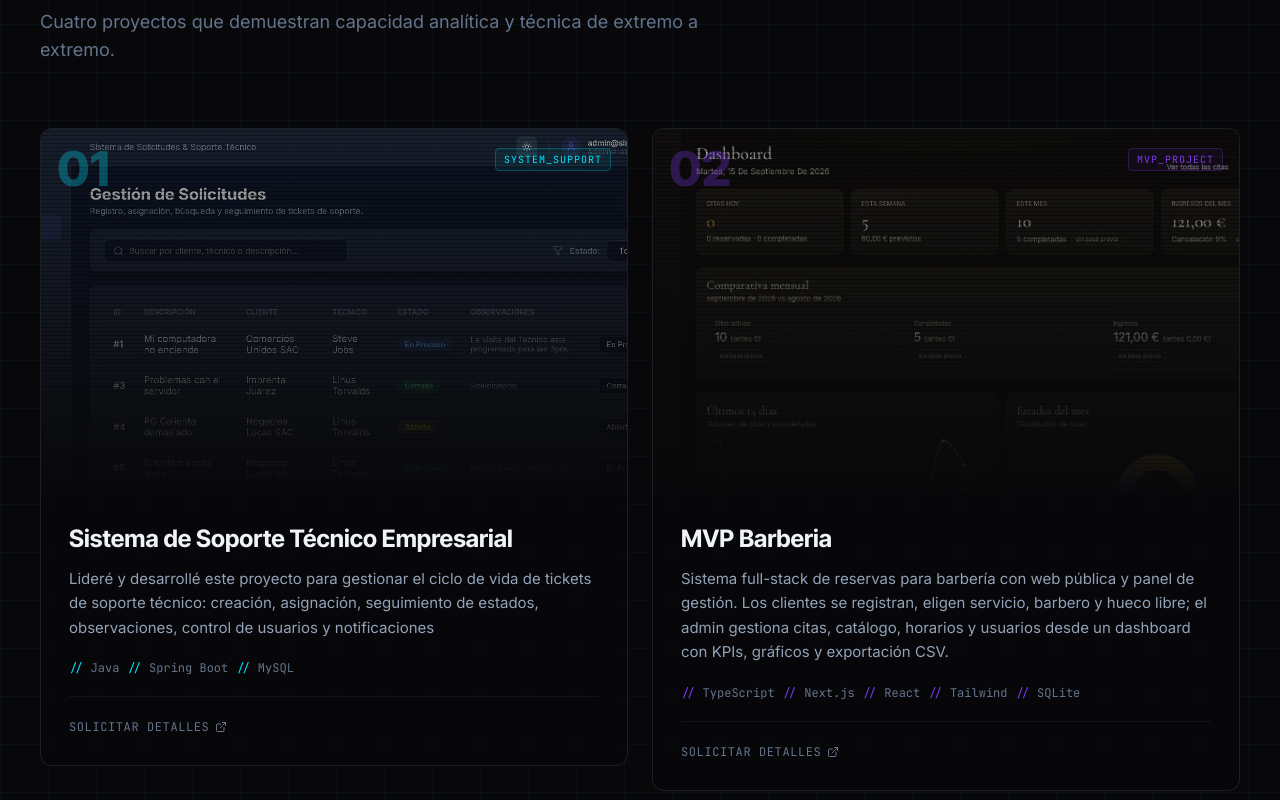
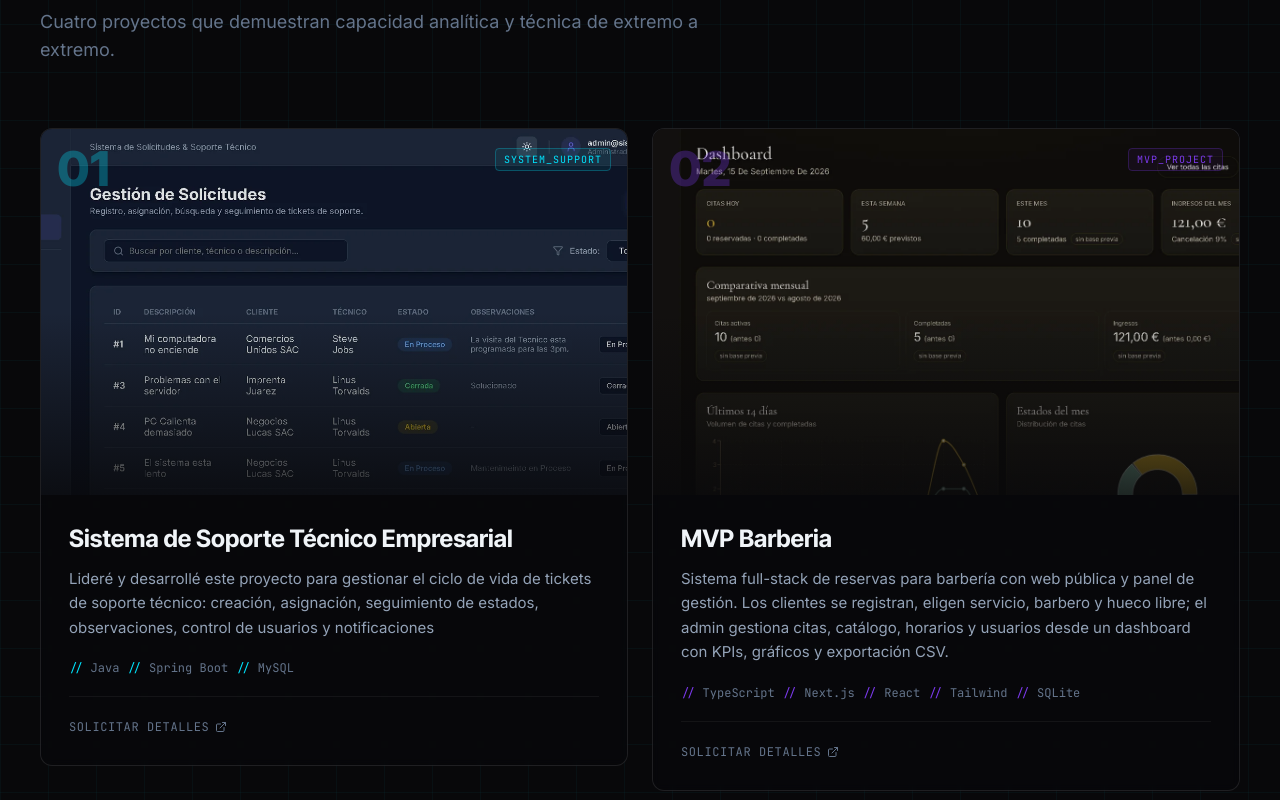
Before and after one commit to luisllatas-dev/Mi-Portafolio-v2, a React (Vite) app: page / in a window 1280 px wide. Shown: the part 3060-3860 px from the top of the page. Built offline with nearby package versions, Linux system fonts and the light colour scheme.

Commit message:
style: remove scanlines overlay and brighten project thumbnails

```diff
--- a/src/components/portfolio/Projects.jsx
+++ b/src/components/portfolio/Projects.jsx
@@ -97,13 +97,13 @@ export default function Projects() {
                 aria-describedby={`desc-${p.id}`}
               >
                 {/* Thumbnail */}
-                <div className="relative aspect-[16/10] overflow-hidden scanlines">
+                <div className="relative aspect-[16/10] overflow-hidden">
                   <img
                     src={p.image}
                     alt={p.title}
-                    className="w-full h-full object-cover opacity-70 group-hover:opacity-90 group-hover:scale-105 transition-all duration-700"
+                    className="w-full h-full object-cover opacity-90 group-hover:opacity-100 group-hover:scale-105 transition-all duration-700"
                   />
-                  <div className="absolute inset-0 bg-gradient-to-t from-[#08080A] via-[#08080A]/40 to-transparent z-[2]" />
+                  <div className="absolute inset-0 bg-gradient-to-t from-[#08080A]/80 via-transparent to-transparent z-[2]" />
 
                   {/* Project number */}
                   <div className="absolute top-4 left-4 z-[3]">
--- a/src/index.css
+++ b/src/index.css
@@ -133,22 +133,6 @@ html {
   background-size: 48px 48px;
 }
 
-/* Scanline overlay for project thumbnails */
-.scanlines::after {
-  content: '';
-  position: absolute;
-  inset: 0;
-  background: repeating-linear-gradient(
-    0deg,
-    transparent,
-    transparent 3px,
-    rgba(0, 0, 0, 0.35) 3px,
-    rgba(0, 0, 0, 0.35) 4px
-  );
-  pointer-events: none;
-  z-index: 1;
-}
-
 /* Neural node pulse */
 @keyframes node-pulse {
   0%, 100% { opacity: 0.25; transform: scale(1); }
```
